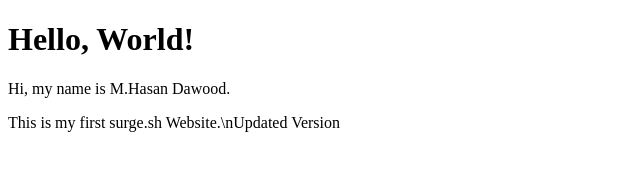
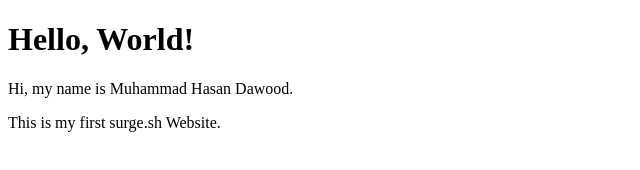
Before and after one commit to hasandawood112/BootCamp-Class-1, a plain HTML site: page index.html in a window 1280 px wide. Shown: the whole page, without its empty margins (0-640 px from the left). Drawn offline with Linux system fonts and the light colour scheme.

Commit message:
Update index.html

```diff
--- a/index.html
+++ b/index.html
@@ -7,7 +7,7 @@
 </head>
 <body>
     <h1>Hello, World!</h1>
-    <p>Hi, my name is M.Hasan Dawood.</p>
-    <p>This is my first surge.sh Website.\nUpdated Version</p>
+    <p>Hi, my name is Muhammad Hasan Dawood.</p>
+    <p>This is my first surge.sh Website.</p>
 </body>
 </html>
```
